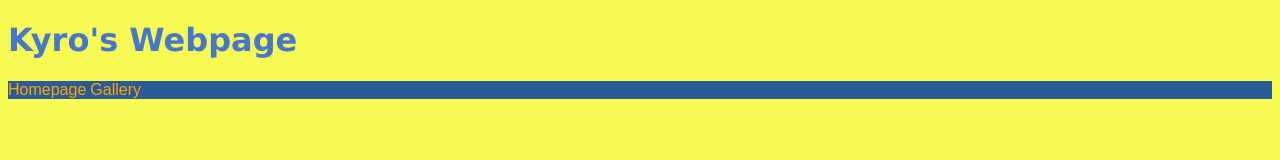
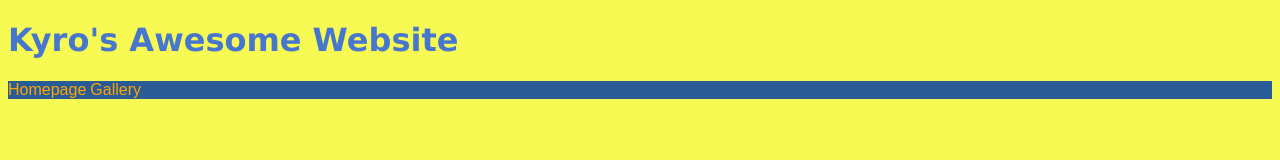
Before and after one commit to saydejade/webpage, a plain HTML site: page index.html in a window 1280 px wide. Drawn offline with Linux system fonts and the light colour scheme.

Commit message:
Change website title

```diff
--- a/index.html
+++ b/index.html
@@ -38,7 +38,7 @@
 </head>
 
 <body>
-    <h1>Kyro's Webpage</h1>
+    <h1>Kyro's Awesome Website</h1>
     <nav id="nav-container">
         <span class="nav-link">
             <a href="./index.html">Homepage</a>
```
